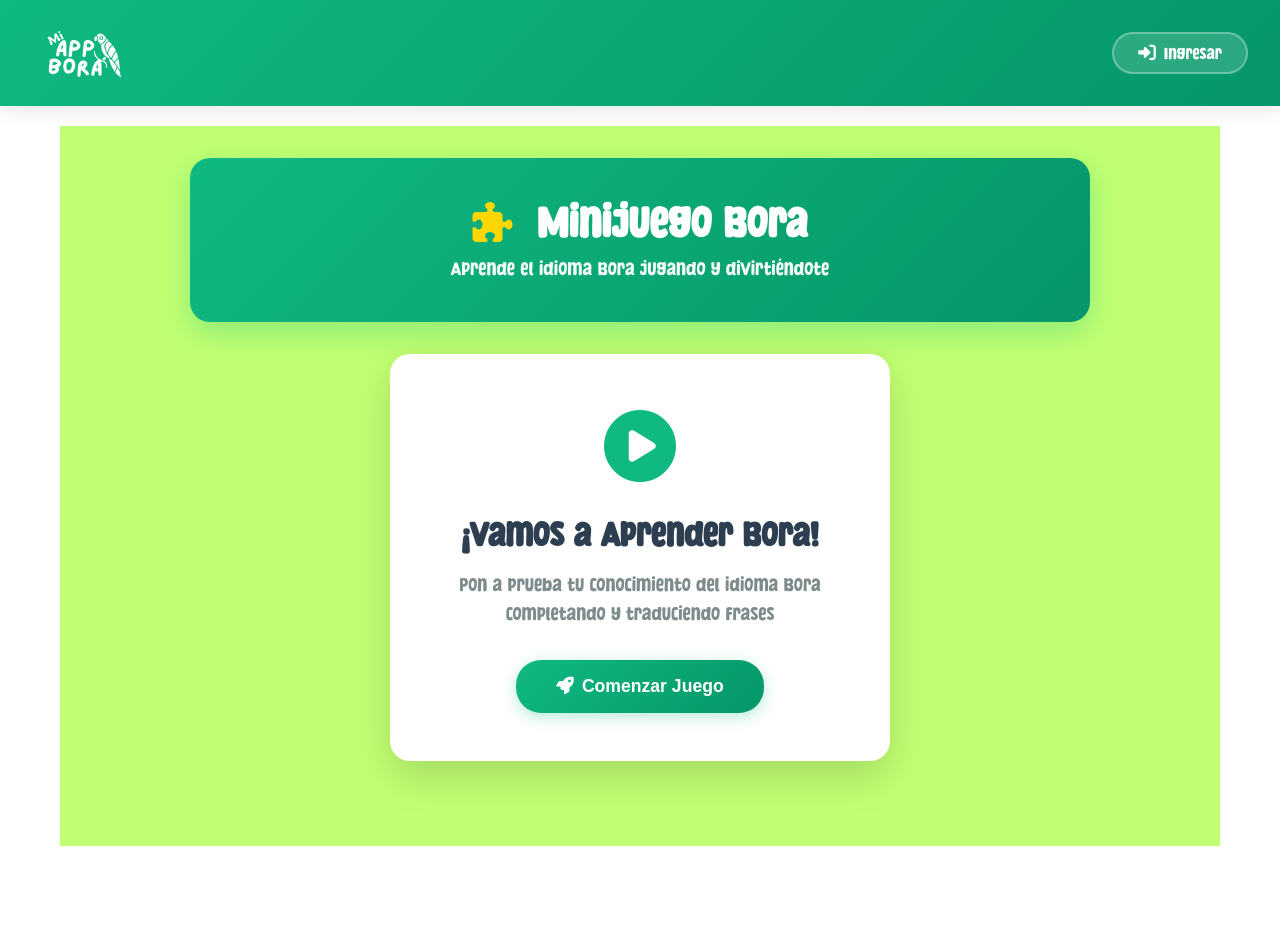
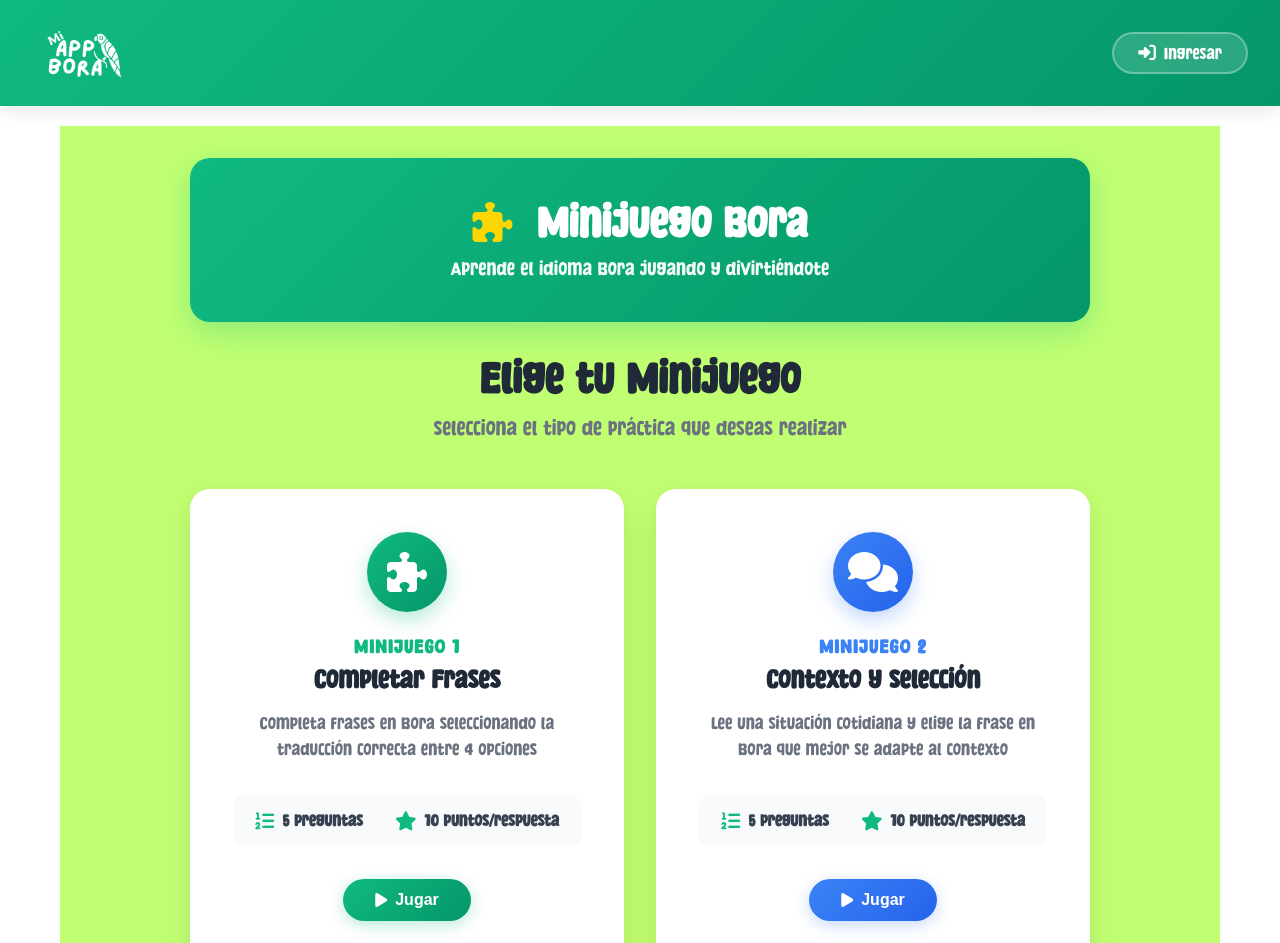
Before and after one commit to franckhbz10/MIAPPBORA, a Vue app in the folder frontend/: page /game in a window 1280 px wide. Shown: the top 943 px of the page. Before the commit the page ends 866 px from the top, so only its background shows below. Built offline with nearby package versions, Linux system fonts and the light colour scheme.

Commit message:
feat: minijuego 2

```diff
--- a/frontend/src/stores/gameStore.js
+++ b/frontend/src/stores/gameStore.js
@@ -21,8 +21,8 @@ export const useGameStore = defineStore('game', {
     currentLevelCorrect: 0,
     currentGameType: null,
     maxQuestionsPerLevel: {
-      completion: 5,
-      translation: 5
+      complete_phrase: 5,  // Minijuego 1: Completar frases
+      context_match: 5     // Minijuego 2: Contexto y selección
     },
     // Datos de sesión del backend
     currentSessionId: null,
@@ -56,9 +56,16 @@ export const useGameStore = defineStore('game', {
 
   actions: {
     // Iniciar nuevo juego (crear sesión en backend)
-    async startNewGame(gameType = 'completion') {
+    async startNewGame(gameType = 'complete_phrase') {
       try {
         this.isLoading = true
+
+        // Validar tipo de juego
+        const validTypes = ['complete_phrase', 'context_match']
+        if (!validTypes.includes(gameType)) {
+          console.warn(`Tipo de juego inválido: ${gameType}, usando 'complete_phrase'`)
+          gameType = 'complete_phrase'
+        }
 
         // Crear sesión en el backend
         const session = await gameService.createSession(gameType)
@@ -97,18 +104,21 @@ export const useGameStore = defineStore('game', {
       }
     },
 
-    async fetchQuestion(gameType = 'completion') {
+    async fetchQuestion(gameType = 'complete_phrase') {
       this.isLoading = true
 
+      // Usar el tipo de juego actual si no se especifica
+      const actualGameType = gameType || this.currentGameType || 'complete_phrase'
+
       // Verificar si se alcanzó el límite de preguntas
-      const maxQuestions = this.maxQuestionsPerLevel[gameType] || 10
+      const maxQuestions = this.maxQuestionsPerLevel[actualGameType] || 5
       if (this.currentLevelQuestions >= maxQuestions) {
         this.isLoading = false
         return
       }
 
       try {
-        this.currentQuestion = await gameService.getQuestion(gameType)
+        this.currentQuestion = await gameService.getQuestion(actualGameType)
       } catch (error) {
         console.error('Error fetching question:', error)
       } finally {
--- a/frontend/src/views/Game.vue
+++ b/frontend/src/views/Game.vue
@@ -12,16 +12,63 @@
       </div>
 
       <div v-if="!gameStore.currentQuestion && !gameStore.isLoading" class="start-section">
-        <div class="start-card">
-          <div class="start-icon">
-            <i class="fas fa-play-circle"></i>
+        <div class="game-selector">
+          <h2 class="selector-title">Elige tu Minijuego</h2>
+          <p class="selector-subtitle">Selecciona el tipo de práctica que deseas realizar</p>
+
+          <div class="game-cards">
+            <!-- Minijuego 1: Completar frases -->
+            <div class="game-card" @click="selectGame('complete_phrase')">
+              <div class="game-card-icon">
+                <i class="fas fa-puzzle-piece"></i>
+              </div>
+              <h3 class="game-card-title">Minijuego 1</h3>
+              <h4 class="game-card-subtitle">Completar Frases</h4>
+              <p class="game-card-description">
+                Completa frases en Bora seleccionando la traducción correcta entre 4 opciones
+              </p>
+              <div class="game-card-features">
+                <div class="feature">
+                  <i class="fas fa-list-ol"></i>
+                  <span>5 preguntas</span>
+                </div>
+                <div class="feature">
+                  <i class="fas fa-star"></i>
+                  <span>10 puntos/respuesta</span>
+                </div>
+              </div>
+              <button class="btn btn-card">
+                <i class="fas fa-play"></i>
+                Jugar
+              </button>
+            </div>
+
+            <!-- Minijuego 2: Contexto y selección -->
+            <div class="game-card" @click="selectGame('context_match')">
+              <div class="game-card-icon context">
+                <i class="fas fa-comments"></i>
+              </div>
+              <h3 class="game-card-title">Minijuego 2</h3>
+              <h4 class="game-card-subtitle">Contexto y Selección</h4>
+              <p class="game-card-description">
+                Lee una situación cotidiana y elige la frase en Bora que mejor se adapte al contexto
+              </p>
+              <div class="game-card-features">
+                <div class="feature">
+                  <i class="fas fa-list-ol"></i>
+                  <span>5 preguntas</span>
+                </div>
+                <div class="feature">
+                  <i class="fas fa-star"></i>
+                  <span>10 puntos/respuesta</span>
+                </div>
+              </div>
+              <button class="btn btn-card">
+                <i class="fas fa-play"></i>
+                Jugar
+              </button>
+            </div>
           </div>
-          <h2>¡Vamos a Aprender Bora!</h2>
-          <p>Pon a prueba tu conocimiento del idioma Bora completando y traduciendo frases</p>
-          <button @click="startGame" class="btn btn-primary btn-lg">
-            <i class="fas fa-rocket"></i>
-            Comenzar Juego
-          </button>
         </div>
       </div>
 
@@ -109,9 +156,13 @@
           </div>
 
           <div class="summary-actions">
-            <button @click="startGame" class="btn btn-primary btn-lg">
+            <button @click="startGame(gameStore.currentGameType)" class="btn btn-primary btn-lg">
               <i class="fas fa-redo"></i>
               Jugar de Nuevo
+            </button>
+            <button @click="selectedGameType = null; gameStore.resetLevel()" class="btn btn-secondary btn-lg">
+              <i class="fas fa-th-large"></i>
+              Cambiar Minijuego
             </button>
             <button @click="$router.push('/home')" class="btn btn-secondary btn-lg">
               <i class="fas fa-home"></i>
@@ -144,7 +195,7 @@
           <div class="question-header">
             <span class="question-number">
               <i class="fas fa-list-ol"></i>
-              Pregunta {{ gameStore.currentLevelQuestions + 1 }}/{{ gameStore.maxQuestionsPerLevel[currentGameType] }}
+              Pregunta {{ gameStore.currentLevelQuestions + 1 }}/{{ gameStore.maxQuestionsPerLevel[gameStore.currentGameType] || 5 }}
             </span>
             <span class="question-category">
               <i class="fas fa-tag"></i>
@@ -152,24 +203,26 @@
             </span>
           </div>
 
-          <!-- Juego de completar frases -->
-          <div v-if="currentGameType === 'completion'" class="question-content">
+          <!-- MINIJUEGO 1: Completar frases -->
+          <div v-if="gameStore.currentGameType === 'complete_phrase'" class="question-content">
             <h2 class="question-text">
-              {{ gameStore.currentQuestion.incomplete_sentence }}
+              {{ gameStore.currentQuestion.spanish_translation }}
             </h2>
             <p class="question-hint" v-if="gameStore.currentQuestion.hint">
               <i class="fas fa-lightbulb"></i>
               {{ gameStore.currentQuestion.hint }}
             </p>
+            <p class="question-instruction">Selecciona la traducción correcta en Bora:</p>
           </div>
 
-          <!-- Juego de contexto -->
-          <div v-else class="question-content">
+          <!-- MINIJUEGO 2: Contexto y selección -->
+          <div v-else-if="gameStore.currentGameType === 'context_match'" class="question-content">
             <div class="context-box">
               <i class="fas fa-book-open"></i>
-              <p>{{ gameStore.currentQuestion.context }}</p>
+              <h3 class="context-title">Situación:</h3>
+              <p class="context-description">{{ gameStore.currentQuestion.context }}</p>
             </div>
-            <h3 class="context-question">¿Qué frase usarías?</h3>
+            <h3 class="context-question">¿Qué frase en Bora usarías en esta situación?</h3>
           </div>
 
           <div class="options-container">
@@ -185,6 +238,10 @@
             >
               <span class="option-letter">{{ String.fromCharCode(65 + index) }}</span>
               <span class="option-text">{{ option }}</span>
+              <!-- Agregar guía de pronunciación solo para minijuego 2 -->
+              <span v-if="gameStore.currentGameType === 'context_match' && gameStore.currentQuestion.pronunciation_guide && index === 0" class="option-pronunciation">
+                {{ gameStore.currentQuestion.pronunciation_guide }}
+              </span>
             </button>
           </div>
 
@@ -245,7 +302,7 @@ export default {
     const selectedOption = ref(null)
     const isAnswering = ref(false)
     const lastResult = ref(null)
-    const currentGameType = ref('completion') // 'completion' o 'translation'
+    const selectedGameType = ref(null) // null hasta que el usuario seleccione
 
     const encouragements = [
       '¡Excelente trabajo!',
@@ -260,15 +317,23 @@ export default {
       '¡Sigue aprendiendo!'
     ]
 
-    const startGame = async () => {
+    const selectGame = async (gameType) => {
+      selectedGameType.value = gameType
+      await startGame(gameType)
+    }
+
+    const startGame = async (gameType = null) => {
       lastResult.value = null
       selectedOption.value = null
 
+      // Usar el tipo seleccionado o el del store
+      const typeToUse = gameType || selectedGameType.value || 'complete_phrase'
+
       try {
         // Crear nueva sesión en el backend
-        await gameStore.startNewGame(currentGameType.value)
+        await gameStore.startNewGame(typeToUse)
         // Obtener primera pregunta
-        await gameStore.fetchQuestion(currentGameType.value)
+        await gameStore.fetchQuestion(typeToUse)
       } catch (error) {
         console.error('Error starting game:', error)
         alert('Error al iniciar el juego. Por favor, inicia sesión nuevamente.')
@@ -314,7 +379,7 @@ export default {
         return
       }
 
-      await gameStore.fetchQuestion(currentGameType.value)
+      await gameStore.fetchQuestion(gameStore.currentGameType)
     }
 
     const getRandomEncouragement = () => {
@@ -326,7 +391,8 @@ export default {
       selectedOption,
       isAnswering,
       lastResult,
-      currentGameType,
+      selectedGameType,
+      selectGame,
       startGame,
       selectOption,
       submitAnswer,
@@ -385,32 +451,146 @@ export default {
   min-height: 400px;
 }
 
-.start-card {
+/* Game Selector Styles */
+.game-selector {
+  width: 100%;
+  max-width: 1100px;
+  text-align: center;
+}
+
+.selector-title {
+  font-size: 2.5rem;
+  color: #1f2937;
+  margin-bottom: 0.75rem;
+  font-weight: 700;
+}
+
+.selector-subtitle {
+  color: #6b7280;
+  font-size: 1.2rem;
+  margin-bottom: 3rem;
+}
+
+.game-cards {
+  display: grid;
+  grid-template-columns: repeat(auto-fit, minmax(350px, 1fr));
+  gap: 2rem;
+  margin-top: 2rem;
+}
+
+.game-card {
   background: white;
   border-radius: 20px;
-  padding: 3rem;
+  padding: 2.5rem;
   text-align: center;
-  box-shadow: 0 15px 40px rgba(0, 0, 0, 0.15);
-  max-width: 500px;
+  box-shadow: 0 10px 30px rgba(0, 0, 0, 0.1);
+  cursor: pointer;
+  transition: all 0.3s ease;
+  border: 3px solid transparent;
 }
 
-.start-icon {
-  font-size: 4.5rem;
-  color: #10b981;
-  margin-bottom: 1.5rem;
+.game-card:hover {
+  transform: translateY(-10px);
+  box-shadow: 0 20px 50px rgba(0, 0, 0, 0.2);
+  border-color: #10b981;
 }
 
-.start-card h2 {
-  font-size: 2rem;
-  color: #2c3e50;
+.game-card-icon {
+  width: 80px;
+  height: 80px;
+  margin: 0 auto 1.5rem;
+  background: linear-gradient(135deg, #10b981, #059669);
+  border-radius: 50%;
+  display: flex;
+  align-items: center;
+  justify-content: center;
+  font-size: 2.5rem;
+  color: white;
+  box-shadow: 0 8px 20px rgba(16, 185, 129, 0.3);
+}
+
+.game-card-icon.context {
+  background: linear-gradient(135deg, #3b82f6, #2563eb);
+  box-shadow: 0 8px 20px rgba(59, 130, 246, 0.3);
+}
+
+.game-card-title {
+  font-size: 1.1rem;
+  color: #10b981;
+  font-weight: 700;
+  margin-bottom: 0.5rem;
+  text-transform: uppercase;
+  letter-spacing: 1px;
+}
+
+.game-card:nth-child(2) .game-card-title {
+  color: #3b82f6;
+}
+
+.game-card-subtitle {
+  font-size: 1.5rem;
+  color: #1f2937;
+  font-weight: 700;
   margin-bottom: 1rem;
 }
 
-.start-card p {
-  color: #7f8c8d;
-  font-size: 1.1rem;
+.game-card-description {
+  color: #6b7280;
+  font-size: 1rem;
+  line-height: 1.6;
+  margin-bottom: 1.5rem;
+  min-height: 60px;
+}
+
+.game-card-features {
+  display: flex;
+  justify-content: center;
+  gap: 2rem;
   margin-bottom: 2rem;
-  line-height: 1.6;
+  padding: 1rem;
+  background: #f9fafb;
+  border-radius: 10px;
+}
+
+.feature {
+  display: flex;
+  align-items: center;
+  gap: 0.5rem;
+  color: #374151;
+  font-size: 0.95rem;
+  font-weight: 600;
+}
+
+.feature i {
+  color: #10b981;
+  font-size: 1.2rem;
+}
+
+.btn-card {
+  background: linear-gradient(135deg, #10b981, #059669);
+  color: white;
+  padding: 0.875rem 2rem;
+  border-radius: 12px;
+  font-weight: 600;
+  font-size: 1.05rem;
+  border: none;
+  cursor: pointer;
+  transition: all 0.3s ease;
+  box-shadow: 0 4px 15px rgba(16, 185, 129, 0.3);
+}
+
+.game-card:nth-child(2) .btn-card {
+  background: linear-gradient(135deg, #3b82f6, #2563eb);
+  box-shadow: 0 4px 15px rgba(59, 130, 246, 0.3);
+}
+
+.btn-card:hover {
+  transform: translateY(-2px);
+  box-shadow: 0 6px 20px rgba(16, 185, 129, 0.4);
+}
+
+.game-card:nth-child(2) .btn-card:hover {
+  box-shadow: 0 6px 20px rgba(59, 130, 246, 0.4);
 }
 
 .loading-section {
@@ -541,24 +721,34 @@ export default {
 }
 
 .context-box {
-  background: linear-gradient(135deg, #ecfdf5, #d1fae5);
+  background: linear-gradient(135deg, #eff6ff, #dbeafe);
   border-radius: 15px;
-  padding: 1.5rem;
-  border-left: 5px solid #10b981;
+  padding: 2rem;
+  border-left: 5px solid #3b82f6;
   margin-bottom: 1.5rem;
+  box-shadow: 0 4px 15px rgba(59, 130, 246, 0.1);
 }
 
 .context-box i {
-  color: #059669;
-  font-size: 1.5rem;
+  color: #2563eb;
+  font-size: 2rem;
   margin-bottom: 1rem;
   display: block;
 }
 
-.context-box p {
-  color: #065f46;
-  font-size: 1.1rem;
-  line-height: 1.6;
+.context-title {
+  color: #1e40af;
+  font-size: 1.2rem;
+  font-weight: 700;
+  margin-bottom: 1rem;
+  text-transform: uppercase;
+  letter-spacing: 0.5px;
+}
+
+.context-description {
+  color: #1e40af;
+  font-size: 1.2rem;
+  line-height: 1.8;
   margin: 0;
   font-weight: 500;
 }
@@ -566,9 +756,30 @@ export default {
 .context-question {
   text-align: center;
   color: #1f2937;
-  font-size: 1.3rem;
+  font-size: 1.4rem;
   margin-bottom: 1.5rem;
-  font-weight: 600;
+  font-weight: 700;
+  padding: 1rem;
+  background: linear-gradient(135deg, #f0fdf4, #dcfce7);
+  border-radius: 12px;
+  border: 2px solid #10b981;
+}
+
+.question-instruction {
+  text-align: center;
+  color: #6b7280;
+  font-size: 1.1rem;
+  margin-top: 1rem;
+  font-weight: 500;
+  font-style: italic;
+}
+
+.option-pronunciation {
+  display: block;
+  font-size: 0.85rem;
+  color: #6b7280;
+  font-style: italic;
+  margin-top: 0.25rem;
 }
 
 .options-container {
@@ -660,6 +871,17 @@ export default {
 .btn-primary:hover {
   transform: translateY(-2px);
   box-shadow: 0 6px 20px rgba(16, 185, 129, 0.4);
+}
+
+.btn-secondary {
+  background: linear-gradient(135deg, #6b7280, #4b5563);
+  color: white;
+  box-shadow: 0 4px 15px rgba(107, 114, 128, 0.3);
+}
+
+.btn-secondary:hover {
+  transform: translateY(-2px);
+  box-shadow: 0 6px 20px rgba(107, 114, 128, 0.4);
 }
 
 .btn-lg {
@@ -1076,6 +1298,7 @@ export default {
 
 .summary-actions .btn {
   flex: 1;
-  min-width: 200px;
+  min-width: 180px;
+  max-width: 250px;
 }
 </style>
```
Also changed, not shown: frontend/src/services/gameService.js (+51 -8 lines), 2 other files (tests, documents, lock files or other folders).
